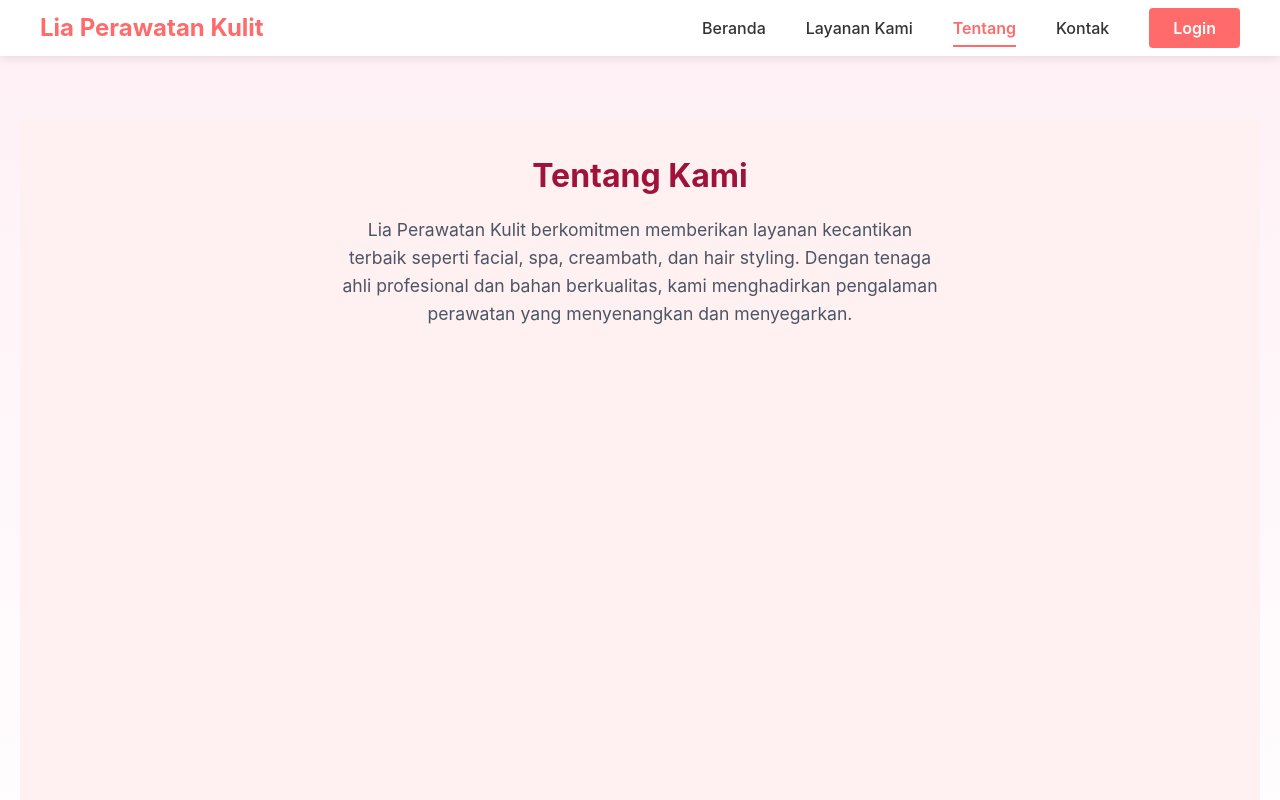
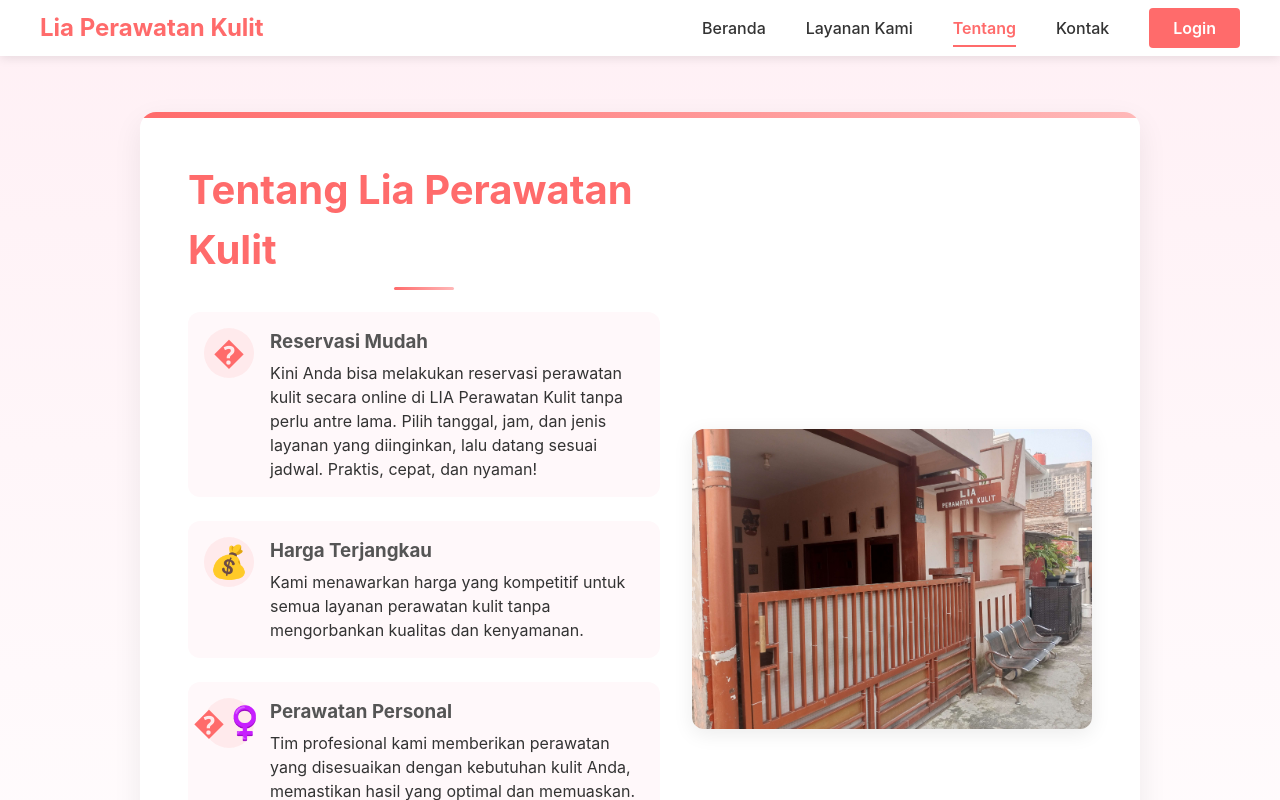
Before and after one commit to AlvinPrasetio/Project_Reservation, a React (Vite) app in the folder frontend-apps/: page /about in a window 1280 px wide. Built offline with nearby package versions, Linux system fonts and the light colour scheme.

Commit message:
Update_Tentang

```diff
--- a/frontend-apps/src/pages/About.jsx
+++ b/frontend-apps/src/pages/About.jsx
@@ -1,15 +1,46 @@
 import '../styles/About.css';
+import skinCareImage from '../assets/gambar_luar.jpg';
 
 const About = () => {
   return (
-  <div className="page-container">
-    <div className="about-container">
-      <h1>Tentang Kami</h1>
-      <p>Lia Perawatan Kulit berkomitmen memberikan layanan kecantikan terbaik seperti facial,
-        spa, creambath, dan hair styling. Dengan tenaga ahli profesional dan bahan berkualitas,
-        kami menghadirkan pengalaman perawatan yang menyenangkan dan menyegarkan.</p>
+    <div className="page-container">
+      <div className="about-container">
+        <div className="about-text">
+          <h1>Tentang Lia Perawatan Kulit </h1>
+          <div className="about-section">
+            <div className="icon">�</div>
+            <div>
+              <h3>Reservasi Mudah</h3>
+              <p>Kini Anda bisa melakukan reservasi perawatan kulit secara online di LIA Perawatan Kulit tanpa perlu antre lama. Pilih tanggal, jam, dan jenis layanan yang diinginkan, lalu datang sesuai jadwal. Praktis, cepat, dan nyaman!</p>
+            </div>
+          </div>
+          <div className="about-section">
+            <div className="icon">💰</div>
+            <div>
+              <h3>Harga Terjangkau</h3>
+              <p>Kami menawarkan harga yang kompetitif untuk semua layanan perawatan kulit tanpa mengorbankan kualitas dan kenyamanan.</p>
+            </div>
+          </div>
+          <div className="about-section">
+            <div className="icon">�‍♀️</div>
+            <div>
+              <h3>Perawatan Personal</h3>
+              <p>Tim profesional kami memberikan perawatan yang disesuaikan dengan kebutuhan kulit Anda, memastikan hasil yang optimal dan memuaskan.</p>
+            </div>
+          </div>
+          <div className="about-section">
+            <div className="icon">⚡</div>
+            <div>
+              <h3>Janji Temu Cepat</h3>
+              <p>Pesan janji temu Anda dengan cepat dan mudah melalui sistem online kami, tanpa proses yang rumit.</p>
+            </div>
+          </div>
+        </div>
+        <div className="about-image" style={{ alignSelf: 'center' }}>
+          <img src={skinCareImage} alt="LIA Perawatan Kulit" />
+        </div>
+      </div>
     </div>
-  </div>
   );
 };
 
--- a/frontend-apps/src/styles/About.css
+++ b/frontend-apps/src/styles/About.css
@@ -1,23 +1,156 @@
+.page-container {
+  min-height: 100vh;
+  background: linear-gradient(to bottom, #fff0f5 0%, #fff 100%);
+  padding-top: 80px;
+}
+
 .about-container {
-  padding-top: 120px;
+  max-width: 1000px;
+  margin: 2rem auto;
+  padding: 3rem;
+  background-color: #ffffff;
+  border-radius: 16px;
+  box-shadow: 0 10px 30px rgba(0, 0, 0, 0.07);
+  display: flex;
+  justify-content: space-between;
+  align-items: flex-start;
+  position: relative;
+  overflow: hidden;
+}
+
+.about-container::before {
+  content: '';
+  position: absolute;
+  top: 0;
+  left: 0;
+  right: 0;
+  height: 6px;
+  background: linear-gradient(to right, #ff6b6b, #ffb8b8);
+}
+
+.about-text {
+  flex: 1;
+  max-width: 600px;
+}
+
+.about-text h1 {
+  font-size: 2.5rem;
+  font-weight: bold;
+  margin-bottom: 2rem;
+  color: #ff6b6b;
+  position: relative;
+  /* display: inline-block; */
+}
+
+.about-text h1::after {
+  content: '';
+  position: absolute;
+  bottom: -10px;
+  left: 50%;
+  transform: translateX(-50%);
+  width: 60px;
+  height: 3px;
+  background: linear-gradient(to right, #ff6b6b, #ffb8b8);
+  border-radius: 10px;
+}
+
+.highlight {
+  color: #ff6b6b;
+}
+
+.about-section {
+  display: flex;
+  align-items: flex-start;
+  margin-bottom: 1.5rem;
+  background-color: #fff8fa;
+  padding: 1rem;
+  border-radius: 12px;
+  transition: all 0.3s ease;
+}
+
+.about-section:hover {
+  transform: translateY(-4px);
+  box-shadow: 0 5px 15px rgba(255, 107, 107, 0.1);
+}
+
+.icon {
+  font-size: 2rem;
+  color: #ff6b6b;
+  background-color: rgba(255, 107, 107, 0.1);
+  width: 50px;
+  height: 50px;
+  display: flex;
+  align-items: center;
+  justify-content: center;
+  border-radius: 50%;
+  margin-right: 1rem;
+  flex-shrink: 0;
+}
+
+.about-section h3 {
+  margin: 0 0 0.3rem 0;
+  font-weight: 700;
+  color: #555;
+}
+
+.about-section p {
+  margin: 0;
+  color: #333;
+  line-height: 1.5;
+}
+
+.about-image {
+  flex: 1;
+  max-width: 400px;
+  margin-left: 2rem;
+}
+
+.about-image img {
+  width: 100%;
+  height: auto;
+  border-radius: 12px;
+  object-fit: cover;
+  box-shadow: 0 5px 20px rgba(0, 0, 0, 0.08);
+}
+
+/* Responsiveness */
+@media (max-width: 768px) {
+  .about-container {
+    flex-direction: column;
     padding: 2rem;
-    background-color: #fff1f2; /* rose-50 */
-    min-height: 100vh;
-    text-align: center;
-    margin-top: 5vh;
+    margin: 1.5rem;
   }
 
-  .about-container h1 {
-    font-size: 2rem;
-    font-weight: bold;
-    margin-bottom: 1rem;
-    color: #9f1239; /* rose-800 */
+  .about-text {
+    max-width: 100%;
   }
 
-  .about-container p {
-    max-width: 600px;
-    margin: 0 auto;
-    font-size: 1.1rem;
-    line-height: 1.6;
-    color: #4b5563; /* gray-700 */
+  .about-text h1 {
+    font-size: 2rem;
   }
+
+  .about-image {
+    margin-left: 0;
+    margin-top: 2rem;
+    max-width: 100%;
+  }
+}
+
+@media (max-width: 480px) {
+  .about-container {
+    padding: 1.5rem;
+    margin: 1rem;
+  }
+
+  .about-text h1 {
+    font-size: 1.8rem;
+  }
+
+  .about-section h3 {
+    font-size: 1rem;
+  }
+
+  .about-section p {
+    font-size: 1rem;
+  }
+}
```
Also changed, not shown: frontend-apps/src/assets/gambar_luar.jpg (added).
